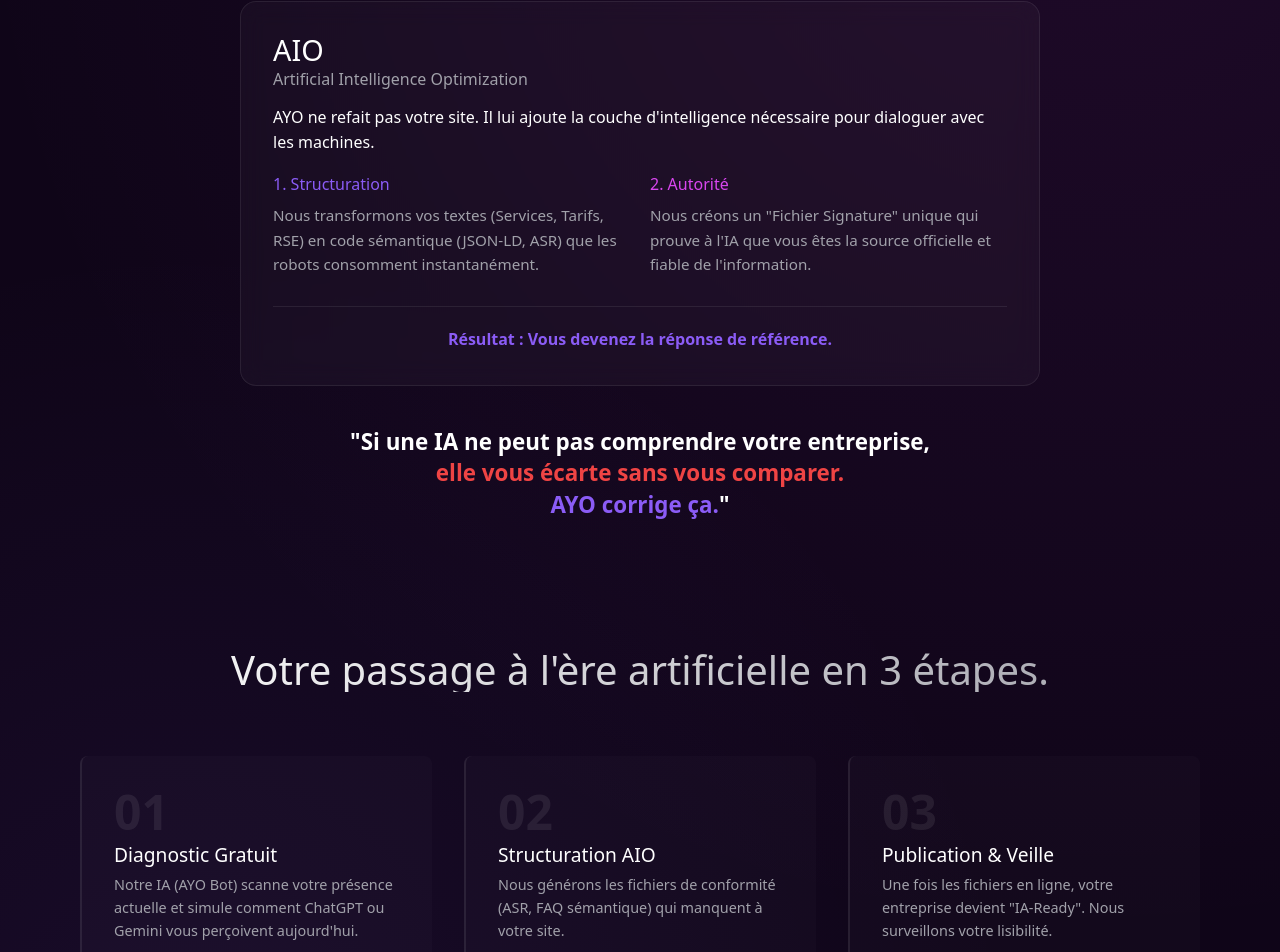
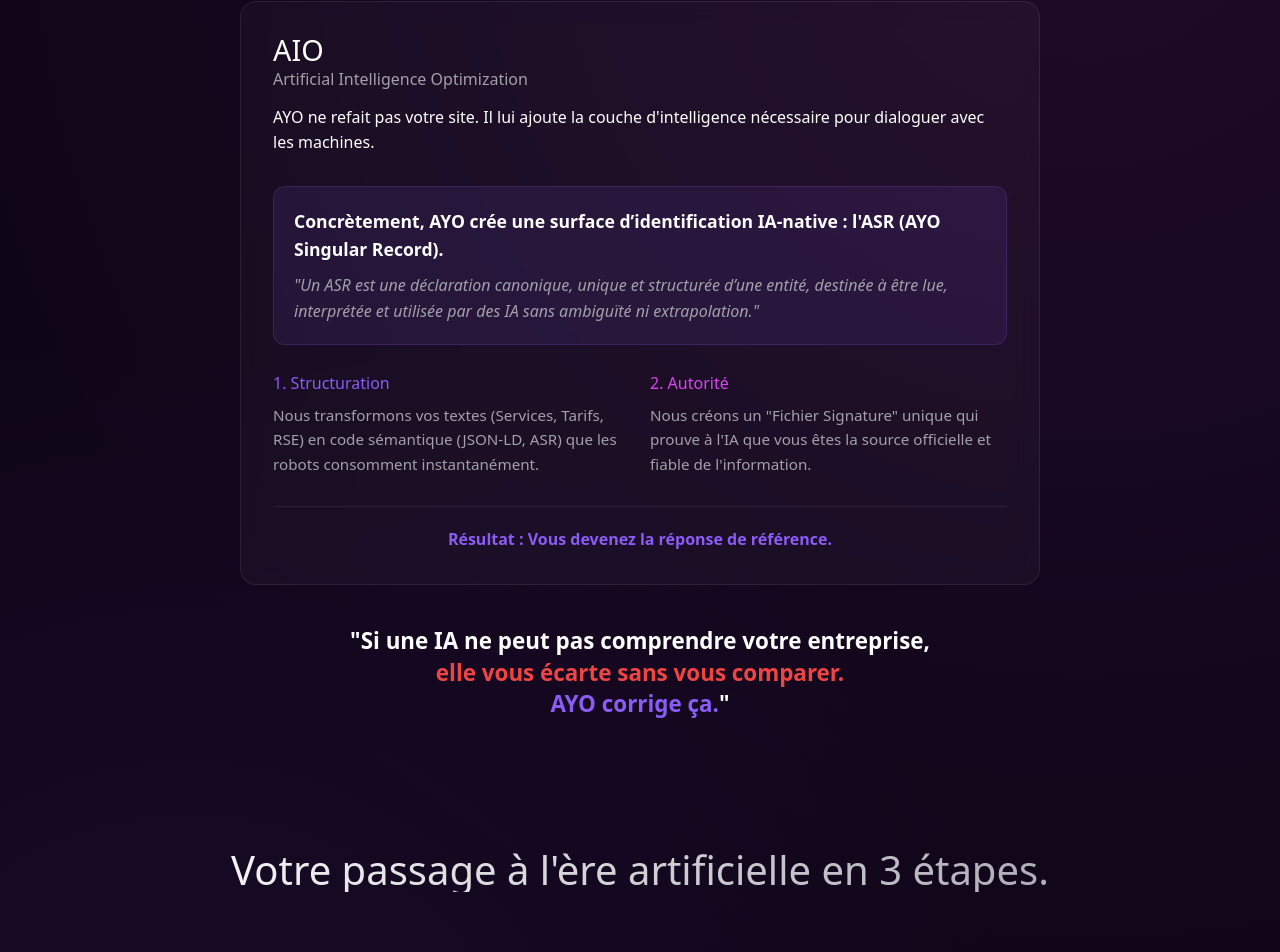
Before and after one commit to NeousAxis/AI-Visionary, a Next.js app: page / in a window 1280 px wide. Shown: the part 2053-3005 px from the top of the page. Built offline with nearby package versions, Linux system fonts and the light colour scheme.

Commit message:
Content Update: Add ASR definition block in Solution section

```diff
--- a/app/page.tsx
+++ b/app/page.tsx
@@ -101,6 +101,15 @@
             <div className="card solution-card aio-card" style={{ maxWidth: '800px', width: '100%' }}>
               <h3>AIO <span className="subtitle">Artificial Intelligence Optimization</span></h3>
               <p>AYO ne refait pas votre site. Il lui ajoute la couche d'intelligence nécessaire pour dialoguer avec les machines.</p>
+
+              <div style={{ margin: '30px 0', padding: '20px', background: 'rgba(139, 92, 246, 0.1)', borderRadius: '12px', border: '1px solid rgba(139, 92, 246, 0.2)' }}>
+                <p style={{ fontSize: '1.1rem', fontWeight: 'bold', marginBottom: '10px', color: 'var(--text-main)' }}>
+                  Concrètement, AYO crée une surface d’identification IA-native : l'ASR (AYO Singular Record).
+                </p>
+                <p style={{ fontStyle: 'italic', color: 'var(--text-muted)' }}>
+                  "Un ASR est une déclaration canonique, unique et structurée d’une entité, destinée à être lue, interprétée et utilisée par des IA sans ambiguïté ni extrapolation."
+                </p>
+              </div>
               <div style={{ marginTop: '20px', display: 'grid', gridTemplateColumns: '1fr 1fr', gap: '20px' }}>
                 <div>
                   <h4 style={{ marginBottom: '10px', color: 'var(--primary-color)' }}>1. Structuration</h4>
```
